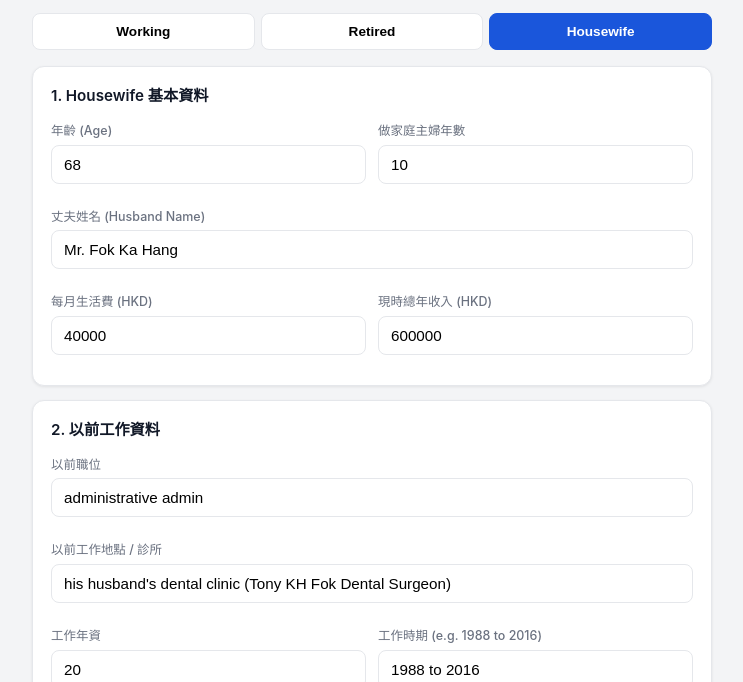
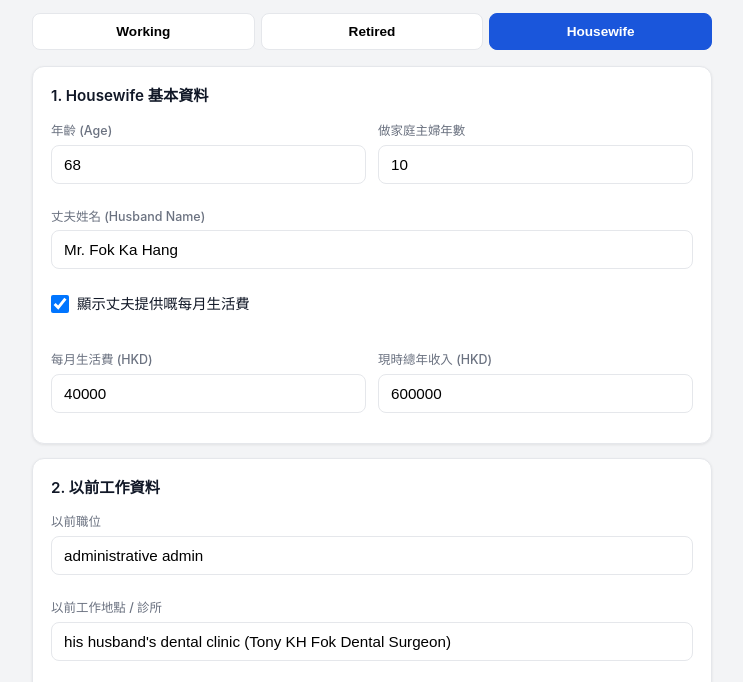
Before and after one commit to ko7410321/aum-generator, a plain HTML site: page index.html in a window 1280 px wide. Both pictures are taken after a click on the button "Housewife". Shown: the part 77-759 px from the top of the page, without its empty margins (268-1011 px from the left). Drawn offline with Linux system fonts and the light colour scheme.

Commit message:
Housewife: make husband living expenses optional with checkbox

```diff
--- a/index.html
+++ b/index.html
@@ -149,6 +149,23 @@
       margin-top: 20px;
     }
     .hidden { display: none !important; }
+    .checkbox-row {
+      display: flex;
+      align-items: center;
+      gap: 8px;
+      margin-bottom: 12px;
+    }
+    .checkbox-row input[type="checkbox"] {
+      width: 18px;
+      height: 18px;
+      margin: 0;
+    }
+    .checkbox-row label {
+      margin: 0;
+      font-size: 0.9rem;
+      color: var(--text);
+      font-weight: 500;
+    }
   </style>
 </head>
 <body>
@@ -306,7 +323,13 @@
             <label>丈夫姓名 (Husband Name)</label>
             <input type="text" id="h_husband" value="Mr. Fok Ka Hang" />
           </div>
-          <div class="form-group">
+          <div class="form-group full">
+            <div class="checkbox-row">
+              <input type="checkbox" id="h_showLiving" checked onchange="toggleLiving()" />
+              <label for="h_showLiving">顯示丈夫提供嘅每月生活費</label>
+            </div>
+          </div>
+          <div class="form-group" id="h_livingGroup">
             <label>每月生活費 (HKD)</label>
             <input type="number" id="h_living" value="40000" step="1000" />
           </div>
@@ -408,6 +431,12 @@
       generateText();
     }
 
+    function toggleLiving() {
+      const show = document.getElementById('h_showLiving').checked;
+      document.getElementById('h_livingGroup').style.display = show ? 'block' : 'none';
+      generateText();
+    }
+
     function formatHKD(num) {
       return "HKD " + Math.round(num).toLocaleString("en-US");
     }
@@ -436,9 +465,8 @@
         const rate = Number(document.getElementById("r_savingRate").value) || 30;
         document.getElementById("r_rateDisplay").textContent = rate + "%";
 
-        // Fixed TD interest = 100,000
         const tdIncome = 100000;
-        const accumulate = tdIncome / 0.025; // 4,000,000
+        const accumulate = tdIncome / 0.025;
         const suggestedAum = Math.round(accumulate * 0.98);
 
         document.getElementById("r_calcTd").textContent = formatHKD(tdIncome);
@@ -510,6 +538,7 @@
         const hwYears = document.getElementById("h_hwYears").value;
         const husband = document.getElementById("h_husband").value.trim() || "her husband";
         const living = Number(document.getElementById("h_living").value) || 0;
+        const showLiving = document.getElementById("h_showLiving").checked;
         const currentIncome = Number(document.getElementById("h_currentIncome").value) || 0;
         const prevJob = document.getElementById("h_prevJob").value.trim() || "administrative admin";
         const workplace = document.getElementById("h_prevWorkplace").value.trim() || "her husband's clinic";
@@ -522,7 +551,12 @@
         const currentAccum = currentIncome * hwYears * (rate / 100);
         const accumulate = prevAccum + currentAccum;
 
-        text = `Age: ${age} AUM in HKD ${fmt(finalAum)}-\n\nCustomer is a Housewife from ${workPeriod ? workPeriod.split(' to ')[1] || '2016' : '2016'}-current.\nIn those ${hwYears} years, her main income is TD interest, investment gain and living expenses (HKD${fmt(living)}/each month) from his husband ${husband}.\nShe worked as a ${prevJob} in ${workplace} for ${workYears} years from ${workPeriod} and average annual salary is HKD${fmt(prevSalary)}.\n\nTotal current annual income: HKD${fmt(currentIncome)}-\n\nBased on saving rate HONG KONG is ${rate}% and asset appreciation,\nit is plausible and reasonable for customer to accumulate wealth of HKD ${fmt(accumulate)}-`;
+        let incomeDesc = "TD interest and investment gain";
+        if (showLiving) {
+          incomeDesc = `TD interest, investment gain and living expenses (HKD${fmt(living)}/each month) from his husband ${husband}`;
+        }
+
+        text = `Age: ${age} AUM in HKD ${fmt(finalAum)}-\n\nCustomer is a Housewife from ${workPeriod ? workPeriod.split(' to ')[1] || '2016' : '2016'}-current.\nIn those ${hwYears} years, her main income is ${incomeDesc}.\nShe worked as a ${prevJob} in ${workplace} for ${workYears} years from ${workPeriod} and average annual salary is HKD${fmt(prevSalary)}.\n\nTotal current annual income: HKD${fmt(currentIncome)}-\n\nBased on saving rate HONG KONG is ${rate}% and asset appreciation,\nit is plausible and reasonable for customer to accumulate wealth of HKD ${fmt(accumulate)}-`;
       }
 
       document.getElementById("preview").value = text;
```
